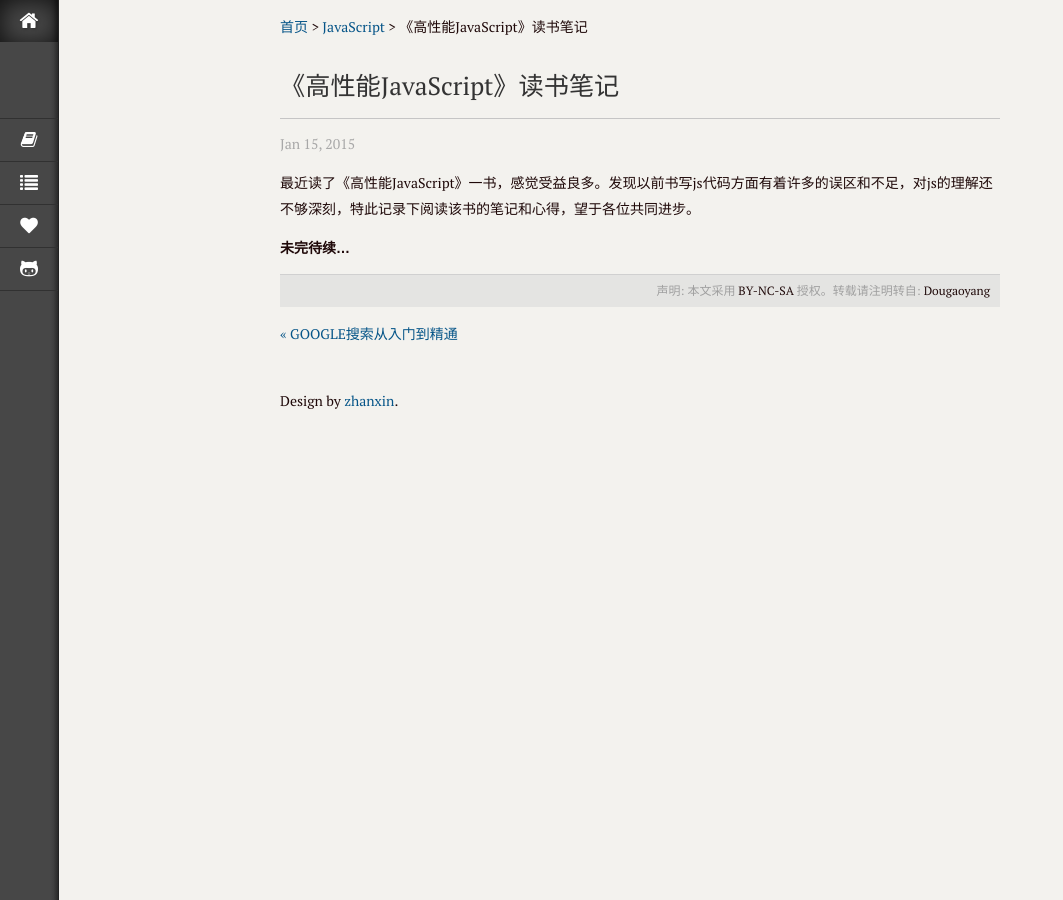
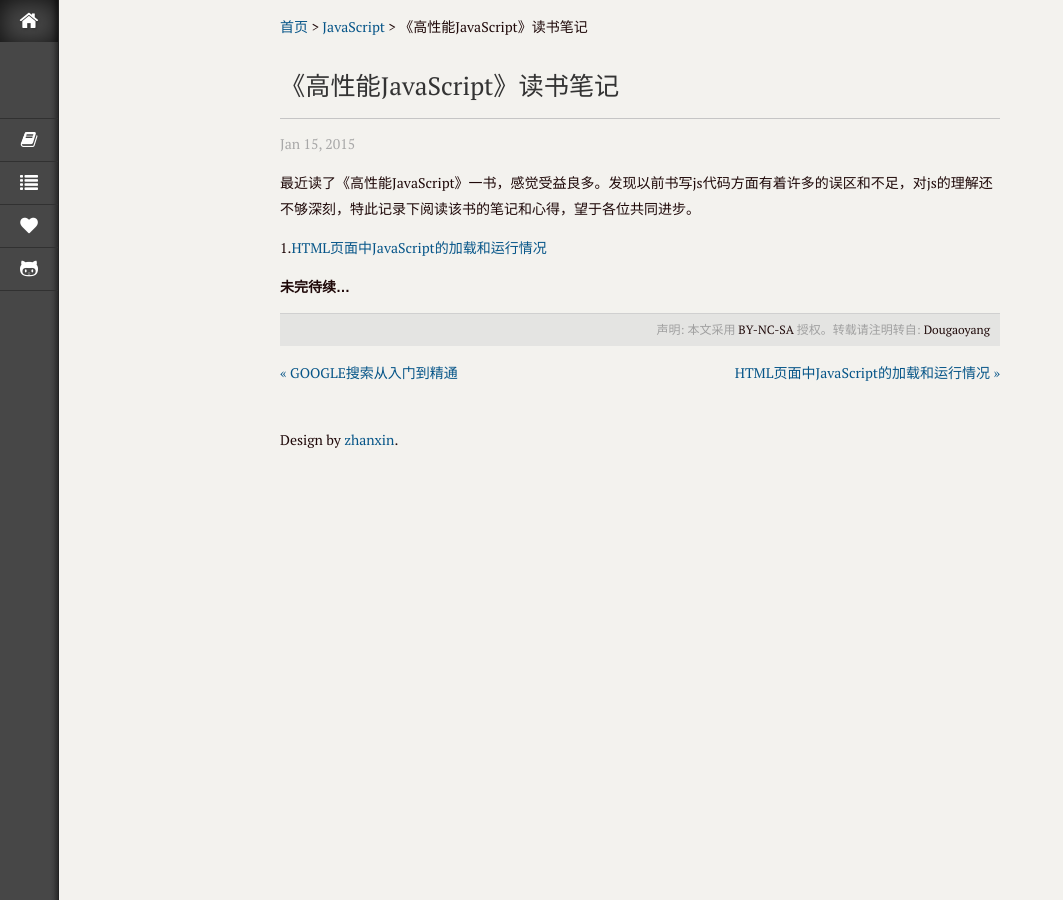
Before and after one commit to GitHubCuCu/dougaoyang.github.io, a Jekyll site: the page built from _posts/javascript/2015-01-15-High_Performance_JavaScript-notes.md, in a window 1280 px wide. Shown: the whole page, without its empty margins (0-1063 px from the left). Built offline with Jekyll 4.4.1, drawn with Linux system fonts in a browser that asks for light colours; Markdown is read by kramdown in place of the engine named in the settings; some of the changed lines change nothing that is shown.

Commit message:
add post

````diff
--- a/_posts/javascript/2015-01-15-High_Performance_JavaScript-notes.md
+++ b/_posts/javascript/2015-01-15-High_Performance_JavaScript-notes.md
@@ -8,5 +8,6 @@
 
 最近读了《高性能JavaScript》一书，感觉受益良多。发现以前书写js代码方面有着许多的误区和不足，对js的理解还不够深刻，特此记录下阅读该书的笔记和心得，望于各位共同进步。
 
+1.[HTML页面中JavaScript的加载和运行情况](/2015/01/15/loading_and_execution.html)
 
 __未完待续...__
--- /dev/null
+++ b/_posts/javascript/2015-01-15-loading_and_execution.md
@@ -0,0 +1,203 @@
+---
+layout: post
+title: HTML页面中JavaScript的加载和运行情况
+category: JavaScript
+description: js在页面中的阻塞和非阻塞方式的研究和优化
+keywords: JavaScript,加载,页面阻塞
+---
+
+##1.前言
+HTML页面的加载速度与JavaScript的阻塞特性有着密切的关系，当JavaScript运行时其他的事情不能被浏览器处理，浏览器需要空闲下来等待JavaScript运行结束。
+
+`<script>`标签的出现使整个页面因脚本解析、运行而出现等待。不论实际的JavaScript 代码是内联的还是包含在一个不相干的外部文件中，页面下载和解析过程必须停下，等待脚本完成这些处理，然后才能继续。这是页面生命周期必不可少的部分，因为脚本可能在运行过程中修改页面内容。
+
+##2.脚本位置
+众所周知，一个`<script>`标签可以放在HTML文档的`<head>`或`<body>`标签中，并且可以多次出现。而脚本放置的位置对页面的加载速度有着重要的影响。
+
+上文说道，脚本会阻塞页面其他元素的加载，当放到`<head>`标签里面，页面会等到脚本文件加载完毕，才会继续向下加载。请记住，浏览器在遇到`<body>`标签之前，不会渲
+染页面的任何部分。用这种方法把脚本放在页面的顶端，将导致一个可以察觉的延迟，通常表现为：页面打开时，首先显示为一幅空白的页面，而此时用户即不能阅读，也不能与页面进行交互操作。例如：
+
+```HTML
+<!DOCTYPE html>
+<html lang="en">
+<head>
+    <meta charset="UTF-8">
+    <title>Document</title>
+    <script src="http://libs.baidu.com/jquery/1.9.0/jquery.js"></script>
+    <script src="http://libs.baidu.com/bootstrap/3.0.3/js/bootstrap.js"></script>
+    <script src="http://libs.baidu.com/highcharts/2.2.5/highcharts.js"></script>
+</head>
+<body>
+    <p>Hello,World~~</p>
+</body>
+</html>
+```
+页面运行情况
+![页面运行情况][1]
+
+上图中，可以看出JavaScript文件阻塞了其他文件的下载过程，而且看到第二个脚本和第一个脚本有一个明显的延时过程，这是由于每个文件必须等待前一个文件下载完成并运行完之后，才会开始自己的下载过程，而在这过程中页面时空白的。
+
+可能有时候我们会看到有多个脚本同时下载，并没有延时的情况。这是由于大多数的现在浏览器，如IE8+、Chrome2+、和FireFox3.5+会允许多个脚本并行下载，但是JavaScript的下载依然会阻止其他元素的下载，如图片等。而且页面依旧要等待所有JavaScript代码下载并执行完成之后才能继续加载
+
+因为脚本阻塞其他页面资源的下载过程， 所以推荐的办法是： 将所有`<script>`标签放在尽可能接近`<body>`标签底部的位置，尽量减少对整个页面下载的影响。例如：
+
+```HTML
+<!DOCTYPE html>
+<html lang="en">
+<head>
+    <meta charset="UTF-8">
+    <title>Document</title>
+</head>
+<body>
+    <p>Hello,World~~</p>
+    <script src="http://libs.baidu.com/jquery/1.9.0/jquery.js"></script>
+    <script src="http://libs.baidu.com/bootstrap/3.0.3/js/bootstrap.js"></script>
+    <script src="http://libs.baidu.com/highcharts/2.2.5/highcharts.js"></script>
+</body>
+</html>
+```
+
+** 的第一条定律：将脚本放在底部。**
+
+##3.成组脚本
+减少页面的`<script>`的总数也可以改善页面的加载速度。每当页面解析碰到一个`<script>`标签时，紧接着有一段时间用于代码执行。最小化这些延迟时间可以改善页面的整体性能。
+
+每个 HTTP 请求都会产生额外的性能负担，下载一个 100KB 的文件比下载四个 25KB 的文件要快。总之，减少引用外部脚本文件的数量。例如，可以讲一个网页的多个JavaScript文件整合成一个文件，这样就只需一个`<script>`标签，可以提升性能。
+
+##4.非阻塞脚本
+保持 JavaScript 文件短小，并限制 HTTP 请求的数量，只是创建反应迅速的网页应用的第一步。一个应用程序所包含的功能越多，所需要的 JavaScript 代码就越大，保持源码短小并不总是一种选择。尽管下载一个大 JavaScript 文件只产生一次 HTTP 请求，却会锁定浏览器一大段时间。
+
+非阻塞脚本的秘密在于，等页面完成加载之后，再加载 JavaScript 源码。从技术角度讲，这意味着在window 的 load 事件发出之后开始下载代码。有几种方法可以实现这种效果。
+
+###4.1 动态脚本元素
+DOM允许你使用 JavaScript 动态创建 HTML 的几乎全部文档内容，而`<script>`元素与页面其他元素没有什么不同。一个新的`<script>`元素可以非常容易地通过标准 DOM 函数创建：
+
+```JavaScript
+var script = document.createElement ("script");
+script.type = "text/javascript";
+script.src = "file1.js";
+document.getElementsByTagName_r("head")[0].appendChild(script);
+```
+新的`<script>`元素加载 file1.js 源文件。此文件当元素添加到页面之后立刻开始下载。此技术的重点在于：无论在何处启动下载，文件的下载和运行都不会阻塞其他页面处理过程。你甚至可以将这些代码放在`<head>`部分而不会对其余部分的页面代码造成影响。
+
+当动态加载的脚步文件中需要调用页面其他脚本里面的内容是，就需要跟踪脚本下载完成并准备妥善。
+
+Firefox, Opera, Chorme 和 Safari 3+会在`<script>`节点接收完成之后发出一个 load 事件。你可以监听这一事件，以得到脚本准备好的通知。
+
+而IE 支持另一种实现方式， 它发出一个 readystatechange 事件。 `<script>`元素有一个 readyState属性，它的值随着下载外部文件的过程而改变。 readyState 有五种取值：
+
+“uninitialized”默认状态
+“loading”下载开始
+“loaded”下载完成
+“interactive”下载完成但尚不可用
+“complete”所有数据已经准备好
+
+在实际应用中，最常用到的就是“loaded”和“complete”状态，IE对这两个状态的解析并不准确，不能确保哪一个一定能够获取，因此，最保险的就是两个状态都坚持，当有一个状态出现时，就删除 readystatechange 事件句柄（保证事件不会被处理两次）。
+
+下面的函数封装了标准实现和 IE 实现所需的功能：
+
+```JavaScript
+function loadScript(url, callback){
+    var script = document.createElement ("script")
+    script.type = "text/javascript";
+    if (script.readyState){ //IE
+        script.onreadystatechange = function(){
+        if (script.readyState == "loaded" || script.readyState == "complete"){
+            script.onreadystatechange = null;
+            callback();
+        }
+    };
+    } else { //Others
+        script.onload = function(){
+            callback();
+        };
+    }
+    script.src = url;
+    document.getElementsByTagName_r("head")[0].appendChild(script);
+}
+```
+
+调用方法：
+
+```JavaScript
+loadScript("file1.js", function(){
+    alert("File is loaded!");
+});
+```
+
+需要注意的是，除了Firefox和Opera，其他浏览器并不保证脚本文件的加载顺序，因此，可以讲下载操作串连一起来保证加载顺序，例如：
+
+```JavaScript
+loadScript("file1.js", function(){
+    loadScript("file2.js", function(){
+        loadScript("file3.js", function(){
+            alert("All files are loaded!");
+        });
+    });
+});
+```
+
+如果多个文件的次序十分重要，更好的办法是将这些文件按照正确的次序连接成一个文件。独立文件可以一次性下载所有代码（由于这是异步进行的，使用一个大文件并没有什么损失）。
+
+###4.2 XHR 脚本注入
+另一个以非阻塞方式获得脚本的方法是使用 XMLHttpRequest(XHR)对象将脚本注入到页面中。此技术首先创建一个 XHR 对象，然后下载 JavaScript 文件，接着用一个动态`<script>`元素将 JavaScript 代码注入页面。例如：
+
+```JavaScript
+var xhr = new XMLHttpRequest();
+xhr.open("get", "file1.js", true);
+xhr.onreadystatechange = function(){
+    if (xhr.readyState == 4){
+        if (xhr.status >= 200 && xhr.status < 300 || xhr.status == 304){
+            var script = document.createElement ("script");
+            script.type = "text/javascript";
+            script.text = xhr.responseText;
+            document.body.appendChild(script);
+        }
+    }
+};
+xhr.send(null);
+```
+这样做会创建一个带有内联代码的`<script>`元素。一旦新`<script>`元素被添加到文档，代码将被执行，并准备使用。
+
+此方法最主要的限制是： JavaScript 文件必须与页面放置在同一个域内，不能从 CDN 下载，因此大型网页通常不采用 XHR 脚本注入技术。
+
+###4.3 推荐的非阻塞模式
+
+推荐的向页面加载大量 JavaScript 的方法：
+
+第一种是先加载一个js文件，里面就只包含了动态加载脚本所需的代码：`loadScript函数`。然后用调用它来加载页面其他元素。
+
+```HTML
+<script type="text/javascript" src="loader.js"></script>
+<script type="text/javascript">
+    loadScript("the-rest.js", function(){
+        Application.init();
+    });
+</script>
+```
+
+第二种与第一种类似，只是将`loadScript函数`嵌入在页面中，这可以避免另一次 HTTP 请求。
+
+```HTML
+<script type="text/javascript">
+    function loadScript(url, callback){
+        // 函数内容
+    }
+    loadScript("the-rest.js", function(){
+        Application.init();
+    });
+</script>
+```
+
+作为一个更通用的工具，Yahoo! Search创建了LazyLoad 库，可自行Google下载并使用。
+
+##5.总结
+
+`<script>`元素会阻塞页面的加载，有几种方法可以减少 JavaScript 对性能的影响：
+
+- 将`<script>`标签放置在页面的底部，紧靠`</body>`标签的上方。
+- 将脚本成组打包，减少页面`<script>`标签的数量，不论外部脚本文件还是内联代码都是如此。
+- 非阻塞方式下载 JavaScript：1、动态创建<script>元素，用它下载并执行代码；2、用 XHR 对象下载代码，并注入到页面中
+
+
+[1]: /images/20150115191022.png "页面运行情况"
````
Also changed, not shown: images/20150115191022.png (added).
